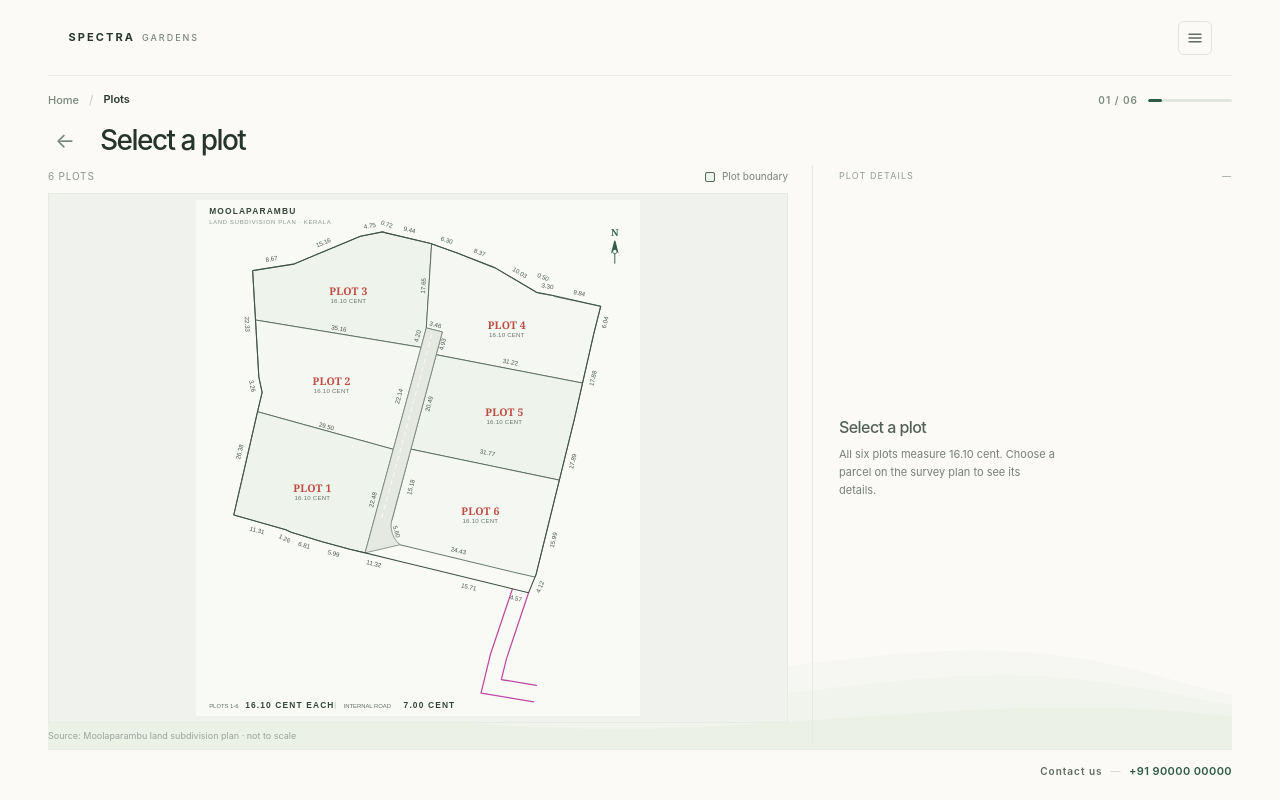
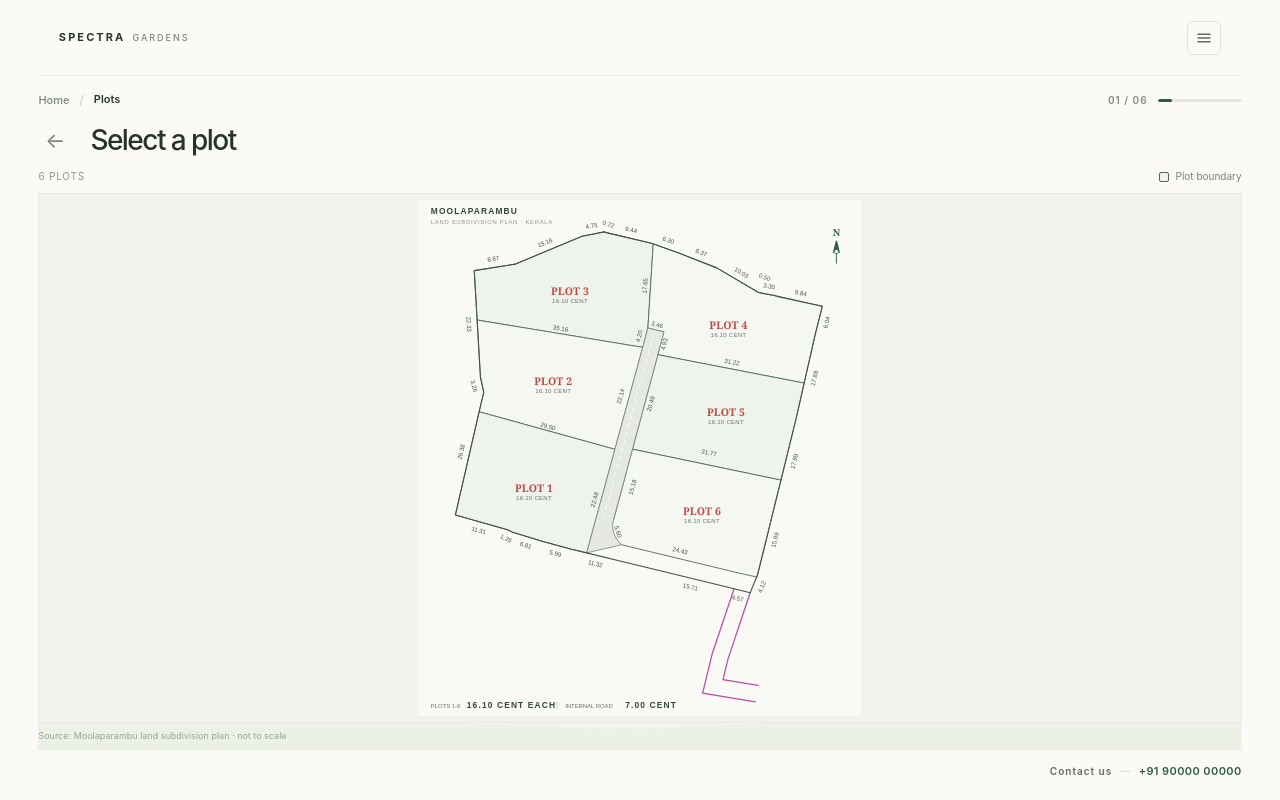
Before and after one commit to suhz-z/spec-demo, a Next.js app: page /plots in a window 1280 px wide. Built offline with nearby package versions, Linux system fonts and the light colour scheme.

Commit message:
Animate plot details on selection and zoom summary plan

```diff
--- a/src/components/flow/flow.css
+++ b/src/components/flow/flow.css
@@ -10,10 +10,11 @@
 
 #wireframe-app .flow-width {
   display: flex;
-  width: min(calc(100% - 96px), var(--sg-page-max));
+  width: 100%;
   min-height: 0;
   flex: 1;
   flex-direction: column;
+  padding-inline: clamp(18px, 3vw, 48px);
   margin-inline: auto;
 }
 
@@ -321,10 +322,26 @@
   display: grid;
   min-height: 0;
   flex: 1;
-  grid-template-columns: minmax(0, 1fr) 440px;
   align-items: stretch;
   gap: 32px;
   padding-bottom: 6px;
+}
+
+#wireframe-app .flow-plan-layout {
+  grid-template-columns: minmax(0, 1fr) 0px;
+  column-gap: 0;
+  transition:
+    grid-template-columns 520ms cubic-bezier(0.22, 1, 0.36, 1),
+    column-gap 520ms cubic-bezier(0.22, 1, 0.36, 1);
+}
+
+#wireframe-app .flow-plan-layout--selected {
+  grid-template-columns: minmax(0, 1fr) 440px;
+  column-gap: 32px;
+}
+
+#wireframe-app .flow-summary-grid {
+  grid-template-columns: minmax(0, 1fr) 440px;
 }
 
 #wireframe-app .flow-plan-main {
@@ -429,12 +446,29 @@
 
 #wireframe-app .flow-side-panel {
   display: flex;
+  min-width: 0;
   min-height: 0;
   overflow: auto;
   flex-direction: column;
   border-left: 1px solid #e4e9e2;
   padding: 8px 0 8px 26px;
   scrollbar-width: thin;
+}
+
+#wireframe-app .flow-plan-layout .flow-side-panel {
+  animation: flow-panel-enter 420ms 120ms both cubic-bezier(0.22, 1, 0.36, 1);
+}
+
+@keyframes flow-panel-enter {
+  from {
+    opacity: 0;
+    transform: translateX(20px);
+  }
+
+  to {
+    opacity: 1;
+    transform: translateX(0);
+  }
 }
 
 #wireframe-app .flow-side-panel .panel-detail {
@@ -554,6 +588,13 @@
 
 #wireframe-app .flow-summary-plan .sg-demo-plan[data-static="true"] {
   pointer-events: none;
+}
+
+#wireframe-app .flow-summary-plan .sg-zoomed-plan > svg {
+  width: 100%;
+  height: 100%;
+  max-width: none;
+  max-height: none;
 }
 
 #wireframe-app .flow-payment-card {
@@ -844,14 +885,13 @@
    -------------------------------------------------------------------------- */
 
 @media (max-width: 1100px) {
-  #wireframe-app .flow-width {
-    width: calc(100% - 64px);
-  }
-
-  #wireframe-app .flow-plan-layout,
   #wireframe-app .flow-summary-grid {
     grid-template-columns: minmax(0, 1fr) 360px;
     gap: 28px;
+  }
+
+  #wireframe-app .flow-plan-layout--selected {
+    grid-template-columns: minmax(0, 1fr) 360px;
   }
 
   #wireframe-app .flow-form-grid,
@@ -885,6 +925,12 @@
     grid-template-columns: 1fr;
     grid-template-rows: minmax(0, 1fr) auto;
     gap: 10px;
+    column-gap: 0;
+  }
+
+  #wireframe-app .flow-plan-layout--selected {
+    grid-template-columns: 1fr;
+    column-gap: 0;
   }
 
   #wireframe-app .flow-side-panel {
@@ -960,10 +1006,6 @@
 }
 
 @media (max-width: 700px) {
-  #wireframe-app .flow-width {
-    width: calc(100% - 36px);
-  }
-
   #wireframe-app .landing-page .foot-stats {
     gap: 10px;
     font-size: 8px;
@@ -1104,7 +1146,6 @@
 }
 
 @media (min-width: 1101px) and (max-width: 1440px) {
-  #wireframe-app .flow-plan-layout,
   #wireframe-app .flow-summary-grid {
     grid-template-columns: minmax(0, 1fr) 420px;
     gap: 24px;
@@ -1161,8 +1202,13 @@
 }
 
 @media (prefers-reduced-motion: reduce) {
-  #wireframe-app .flow-back {
+  #wireframe-app .flow-back,
+  #wireframe-app .flow-plan-layout {
     transition: none;
+  }
+
+  #wireframe-app .flow-plan-layout .flow-side-panel {
+    animation: none;
   }
 }
 
@@ -1269,7 +1315,6 @@
   align-items: start;
   overflow: auto;
   width: 100%;
-  max-width: 1120px;
   padding: 0 0 28px;
   scrollbar-width: thin;
 }
--- a/src/components/flow/plot-location-plan.tsx
+++ b/src/components/flow/plot-location-plan.tsx
@@ -6,13 +6,14 @@ const ignore = () => {};
 
 /**
  * Static site-plan figure for the summary screen. The selected plot is
- * highlighted using the same source SVG as the plot picker, so the buyer sees
- * the exact parcel they chose rather than a generic image.
+ * highlighted and zoomed in the same source SVG as the plot picker, retaining
+ * nearby site-plan context around the exact parcel they chose.
  */
 export function PlotLocationPlan({ plotId }: { plotId: string }) {
   return (
     <AssetSitePlan
       readOnly
+      zoomToSelected
       selectedPlotId={plotId}
       label={`Moolaparambu site plan with Plot ${plotId} highlighted`}
       onSelect={ignore}
--- a/src/components/flow/plot-picker.tsx
+++ b/src/components/flow/plot-picker.tsx
@@ -75,7 +75,7 @@ export function PlotPicker() {
     <FlowShell step={FLOW_STEPS.plots} crumbs={flowCrumbs("", undefined)}>
       <FlowPageHead backHref="/" backLabel="Back to home" title="Select a plot" />
 
-      <div className="flow-plan-layout">
+      <div className={`flow-plan-layout${selected ? " flow-plan-layout--selected" : ""}`}>
         <div className="flow-plan-main">
           <div className="flow-plan-toolbar">
             <span className="flow-plan-summary">
@@ -99,23 +99,15 @@ export function PlotPicker() {
           </div>
         </div>
 
-        <aside className="flow-side-panel" aria-live="polite">
-          <div className="panel-top">
-            <span>Plot details</span>
-            <span>{selected ? `PLOT ${selected.id}` : "—"}</span>
-          </div>
-          {selected ? (
+        {selected ? (
+          <aside className="flow-side-panel" aria-live="polite">
+            <div className="panel-top">
+              <span>Plot details</span>
+              <span>{`PLOT ${selected.id}`}</span>
+            </div>
             <PanelDetails plot={selected} />
-          ) : (
-            <div className="panel-empty">
-              <h2>Select a plot</h2>
-              <p>
-                All six plots measure {SITE.plotAreaLabel}. Choose a parcel on the survey plan to
-                see its details.
-              </p>
-            </div>
-          )}
-        </aside>
+          </aside>
+        ) : null}
       </div>
     </FlowShell>
   );
--- a/src/components/inventory/asset-site-plan.tsx
+++ b/src/components/inventory/asset-site-plan.tsx
@@ -18,6 +18,8 @@ type AssetSitePlanProps = {
   readOnly?: boolean;
   /** Render only the selected parcel from the source SVG. */
   selectedOnly?: boolean;
+  /** Zoom the source SVG around the selected parcel while keeping nearby map context. */
+  zoomToSelected?: boolean;
   /** Accessible name for the static figure. */
   label?: string;
 };
@@ -66,12 +68,20 @@ export function AssetSitePlan({
   onPlots,
   readOnly = false,
   selectedOnly = false,
+  zoomToSelected = false,
   label,
 }: AssetSitePlanProps) {
   const hostRef = useRef<HTMLDivElement>(null);
   const plotsRef = useRef<SitePlot[]>([]);
   const callbacks = useRef({ onSelect, onPreview, onPlots });
   const [status, setStatus] = useState<"loading" | "ready" | "error">("loading");
+  const hostClassName = [
+    "sg-demo-plan",
+    selectedOnly ? "sg-selected-plot checkout-thumb" : "",
+    zoomToSelected ? "sg-zoomed-plan" : "",
+  ]
+    .filter(Boolean)
+    .join(" ");
 
   useEffect(() => {
     callbacks.current = { onSelect, onPreview, onPlots };
@@ -132,6 +142,22 @@ export function AssetSitePlan({
           return;
         }
 
+        if (zoomToSelected) {
+          const selectedGroup = Array.from(svg.querySelectorAll<SVGGElement>("[data-plot]")).find(
+            (group) => group.getAttribute("data-plot") === selectedPlotId,
+          );
+          if (!selectedGroup) throw new Error("selected plot is missing from the site plan");
+
+          selectedGroup.classList.add("selected");
+          const bounds = selectedGroup.getBBox();
+          const padding = Math.max(bounds.width, bounds.height) * 0.45;
+          const viewBoxX = bounds.x - padding;
+          const viewBoxY = bounds.y - padding;
+          const viewBoxWidth = bounds.width + padding * 2;
+          const viewBoxHeight = bounds.height + padding * 2;
+          svg.setAttribute("viewBox", `${viewBoxX} ${viewBoxY} ${viewBoxWidth} ${viewBoxHeight}`);
+        }
+
         if (readOnly) {
           setStatus("ready");
           return;
@@ -182,7 +208,7 @@ export function AssetSitePlan({
       cancelled = true;
       detachListeners?.();
     };
-  }, [readOnly, selectedOnly, selectedPlotId]);
+  }, [readOnly, selectedOnly, selectedPlotId, zoomToSelected]);
 
   useEffect(() => {
     const container = hostRef.current;
@@ -200,7 +226,7 @@ export function AssetSitePlan({
     <>
       {/* React must not own these children: the validated SVG is inserted with DOM APIs. */}
       <div
-        className={`sg-demo-plan${selectedOnly ? " sg-selected-plot checkout-thumb" : ""}`}
+        className={hostClassName}
         ref={hostRef}
         data-static={readOnly ? "true" : undefined}
         role={readOnly ? "img" : undefined}
```
